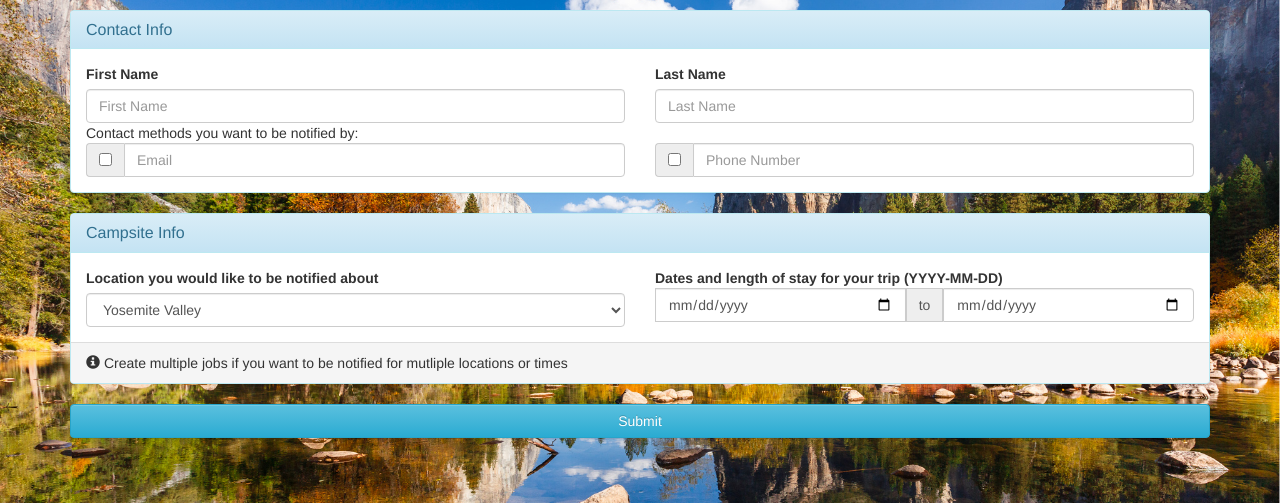
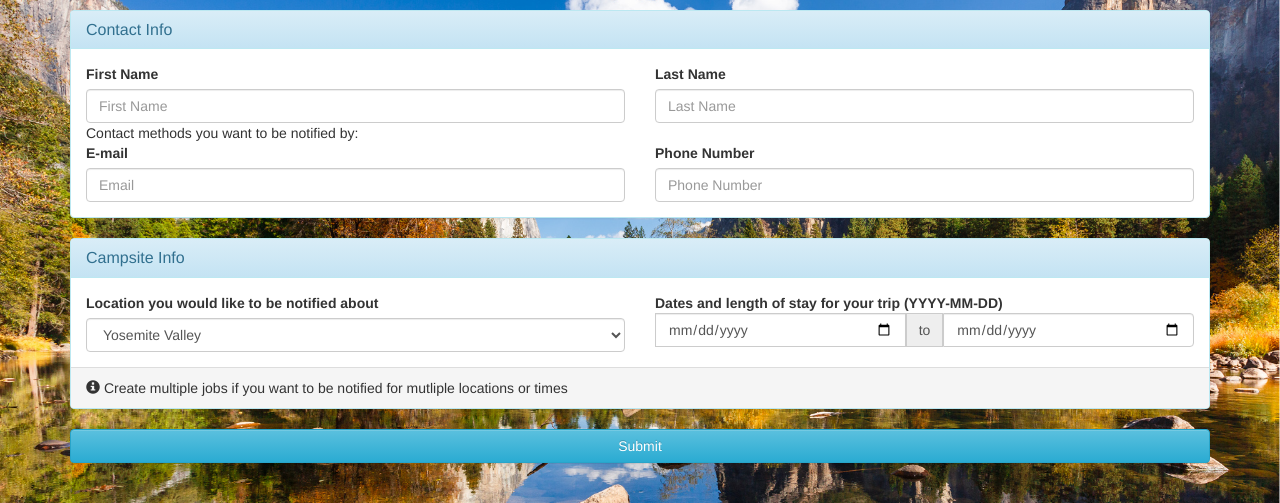
Before and after one commit to HarleyKwyn/python_scraper, a Flask app: page / in a window 1280 px wide. Shown: the part 60-563 px from the top of the page. Run offline with Flask 2, Linux system fonts and the light colour scheme; data comes from the database, SQL or seed files in the repository; parts of the project's set-up code (start-up, migrations or seed data) failed here and were passed over; some libraries are stand-ins or nearby versions.

Commit message:
Various bug fixes

```diff
--- a/scraper_runner.py
+++ b/scraper_runner.py
@@ -3,6 +3,7 @@ import config
 import logging
 from src.scraper import SiteScraper
 from src.db_helper import SQLiteHelper
+from src.job_crud_service import JobCRUDService
 
 # def build_scrapers():
 #     db.getJobs():
@@ -10,7 +11,7 @@ from src.db_helper import SQLiteHelper
 #     logging.info('Removing jobs')
 
 def main():
-    db = SQLiteHelper(config.db_path)
+    db = JobCRUDService()
     logging.basicConfig(format='%(asctime)s %(levelname)s %(message)s', filename=config.log_dir + 'scraper.log', level=config.logging_level)
     logging.info('Started')
     jobs = db.get_jobs()
--- a/server.py
+++ b/server.py
@@ -6,7 +6,6 @@ from src.job import Job
 from src.job_crud_service import JobCRUDService
 from datetime import datetime
 app = Flask(__name__)
-db = SQLiteHelper(config.db_path)
 job_crud_service = JobCRUDService()
 
 @app.route('/')
@@ -36,7 +35,7 @@ def get_job(job_id):
 
 @app.route('/admin-list')
 def get_jobs_list():
-    return  job_crud_service.get_jobs()
+    return  job_crud_service.get_db_jobs_list()
 
 @app.route('/jobs/<string:job_id>/delete')
 # I realize this isn't RESTful but this is a side project
--- a/src/job_crud_service.py
+++ b/src/job_crud_service.py
@@ -63,14 +63,14 @@ class JobCRUDService(object):
     '''
     Used for debuging from the browser
     '''
-    # def get_jobs(self):
-    #     rows = self.db.fetchall("SELECT * FROM job;")
-    #     row_strings = list()
-    #     if rows == None:
-    #         return "No jobs currently scheduled..."
-    #     for row in rows:
-    #         row_strings.append(' | '.join(map(str, row)))
-    #     return "\n".join(row_strings);
+    def get_db_jobs_list(self):
+        rows = self.db.fetchall("SELECT * FROM job;")
+        row_strings = list()
+        if rows == None:
+            return "No jobs currently scheduled..."
+        for row in rows:
+            row_strings.append(' | '.join(map(str, row)))
+        return "\n".join(row_strings);
 
     def get_locations(self):
         rows = self.db.fetchall("SELECT * FROM location")
--- a/src/test_job_crud_service.py
+++ b/src/test_job_crud_service.py
@@ -36,7 +36,7 @@ class jobCRUDServiceTest(unittest.TestCase):
             statements = base_sql.split(';')
             for statement in statements:
                 self.db.execute(statement, False)
-        with open(os.path.dirname(__file__) + '/../migrations/populate_site.sql', 'r') as site_data:
+        with open(os.path.dirname(__file__) + '/../migrations/populate_sites.sql', 'r') as site_data:
             site_data_sql = site_data.read()
             statements = base_sql.split(';')
             for statement in statements:
--- a/templates/index.html
+++ b/templates/index.html
@@ -17,22 +17,24 @@
         </div>
         <div class="col-sm-12"> Contact methods you want to be notified by: </div>
         <div class="col-md-6">
-          <div class="input-group">
-            <span class="input-group-addon">
-              <label for="email_notifications" class="sr-only">Toggle e-mail notifcations</label>
-              <input id="email_notifications" type="checkbox" name="email_notifications">
-            </span>
-            <input id="email" name="email"  class="form-control"type="email" placeholder="Email">
-          </div><!-- /input-group -->
+          <!-- <div class="input-group"> -->
+            <!-- <span class="input-group-addon"> -->
+              <!-- <label for="email_notifications" class="sr-only">Toggle e-mail notifcations</label> -->
+              <!-- <input id="email_notifications" type="checkbox" name="email_notifications"> -->
+            <!-- </span> -->
+            <label for="email">E-mail</label>
+            <input id="email" name="email"  class="form-control" type="email" placeholder="Email">
+          <!-- </div><!-- /input-group -->
         </div><!-- /.col-lg-6 -->
         <div class="col-md-6">
-          <div class="input-group">
-            <span class="input-group-addon">
-              <label for="text_notifications" class="sr-only">Toggle text notifcations</label>
-              <input id="text_notifications" type="checkbox" name="text_notification">
-            </span>
+          <!-- <div class="input-group"> -->
+            <!-- <span class="input-group-addon"> -->
+              <!-- <label for="text_notifications" class="sr-only">Toggle text notifcations</label> -->
+              <!-- <input id="text_notifications" type="checkbox" name="text_notification"> -->
+            <!-- </span> -->
+            <label for="phone">Phone Number</label>
             <input id="phone" name="phone" class="form-control" type="tel" placeholder="Phone Number">
-          </div><!-- /input-group -->
+          <!-- </div><!-- /input-group -->
         </div><!-- /.col-lg-6 -->
       </div>
     </div>
--- a/templates/layout.html
+++ b/templates/layout.html
@@ -21,7 +21,7 @@
       {% block footer %}
       {% endblock %}
       <div class="container text-center">
-        <p> Made with ❤️ by <a href="https://kwyn.io/" style="decoration: none;">Kwyn Alice Meagher</a>. </p>
+        <p> Made with <span> ❤️ </span> by <a href="https://kwyn.io/" style="decoration: none;">Kwyn Alice Meagher</a>. </p>
       </div>
     </div>
   </body>
```
Also changed, not shown: src/scraper.py (+1 -7 lines), 1 other file.
